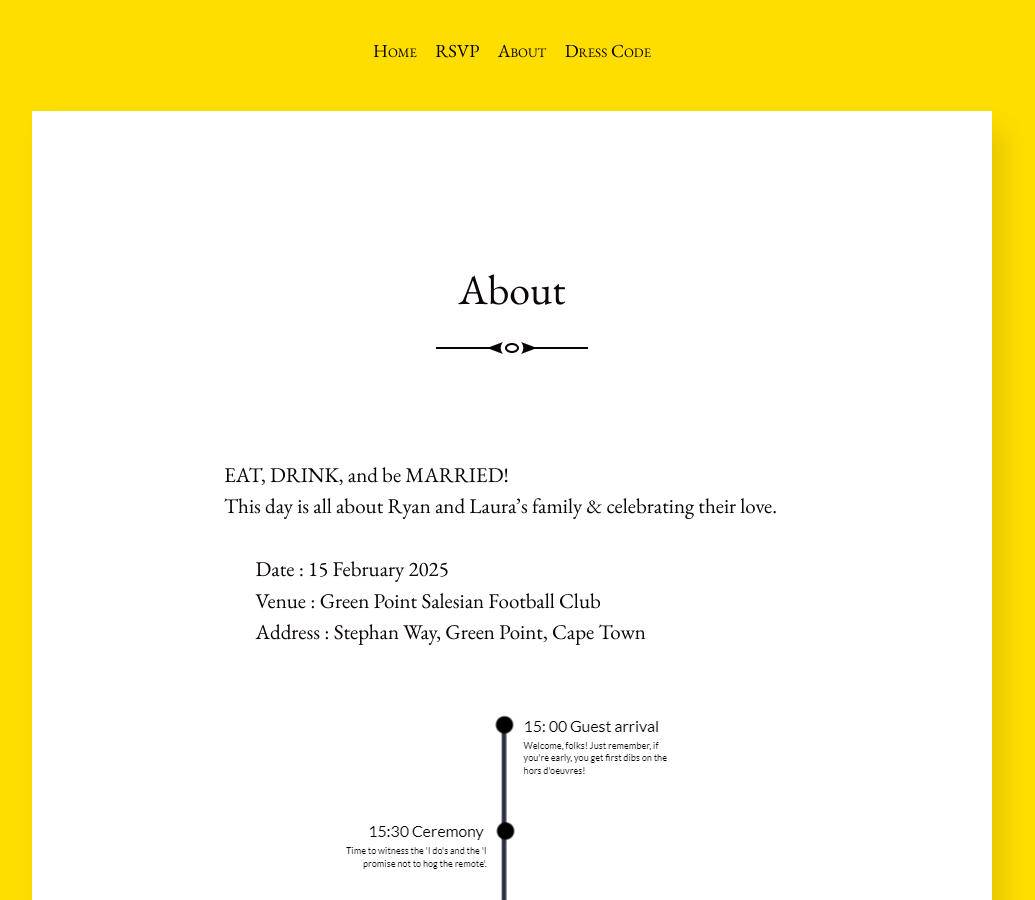
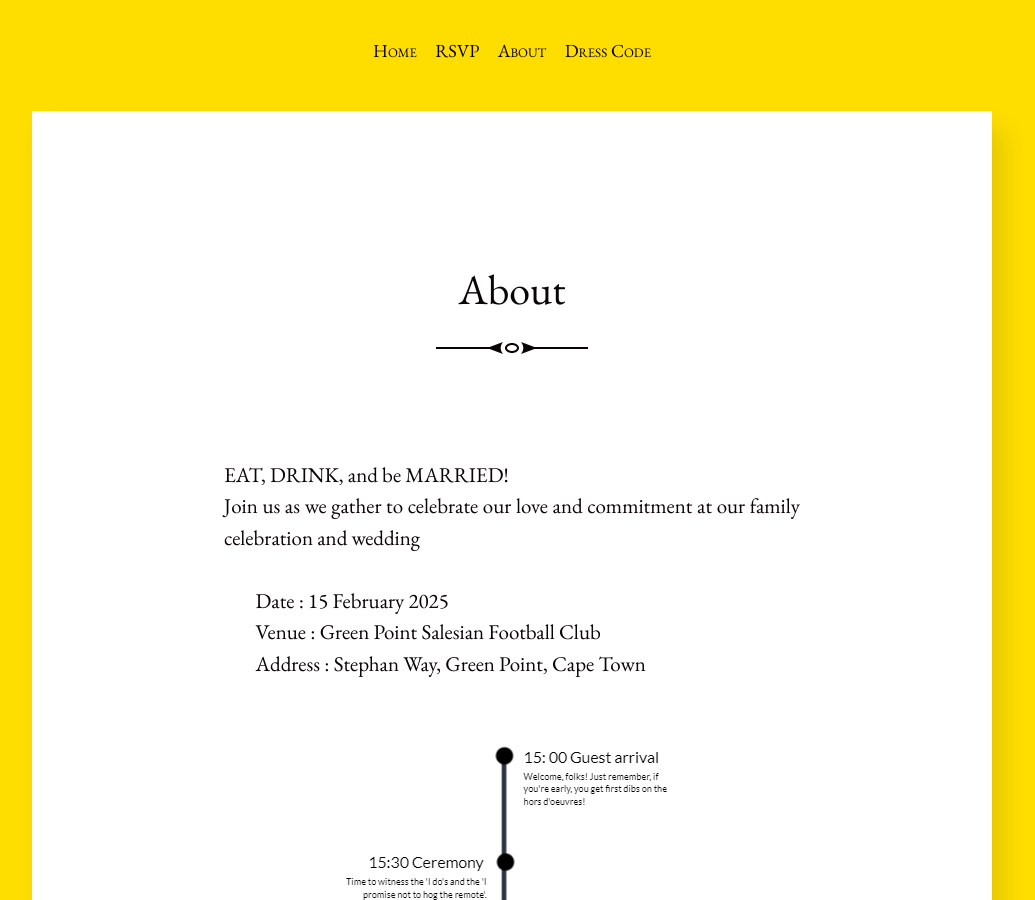
Before and after one commit to PoveyCelebration/PoveyCelebration.github.io, a Jekyll site: the page built from hitchens/about.md, in a window 1280 px wide and 900 px high. Shown: the whole window, without its empty margins (128-1163 px from the left). Built offline with Jekyll 4.4.1, drawn with Linux system fonts in a browser that asks for light colours.

Commit message:
Update about.md

```diff
--- a/hitchens/about.md
+++ b/hitchens/about.md
@@ -4,7 +4,7 @@ title: About
 ---
 EAT, DRINK, and be MARRIED!
 <br/>
-This day is all about Ryan and Laura's family & celebrating their love.
+Join us as we gather to celebrate our love and commitment at our family celebration and wedding
 <br/>
 <br/>
 
```
